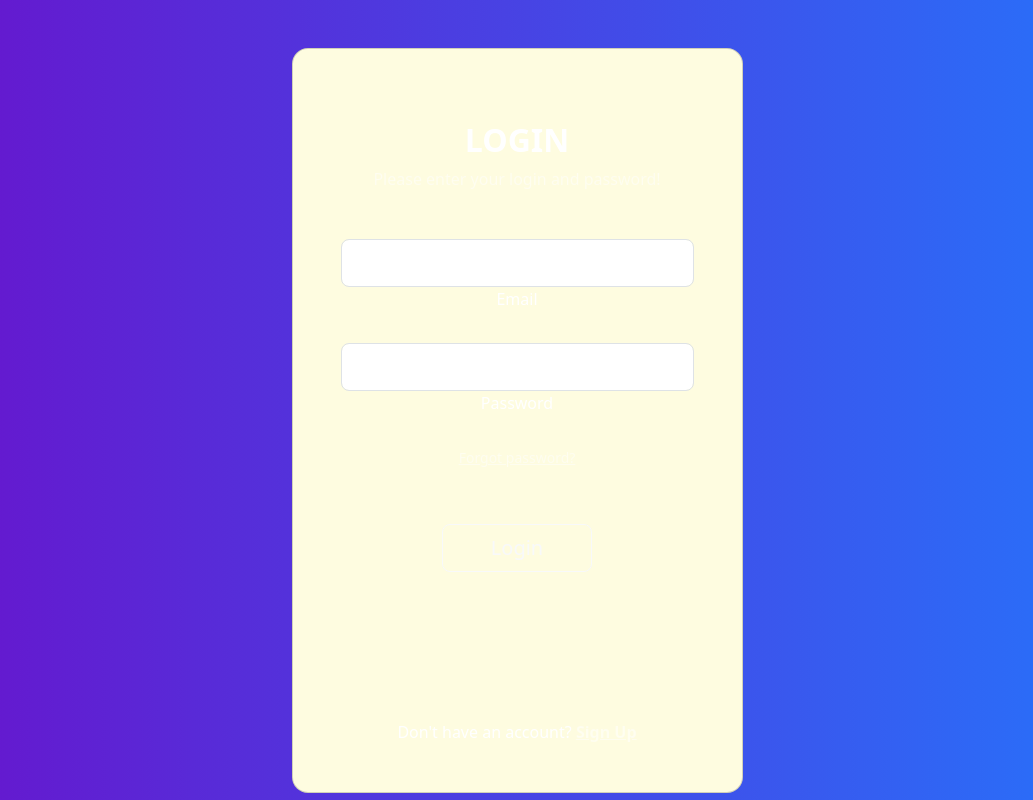
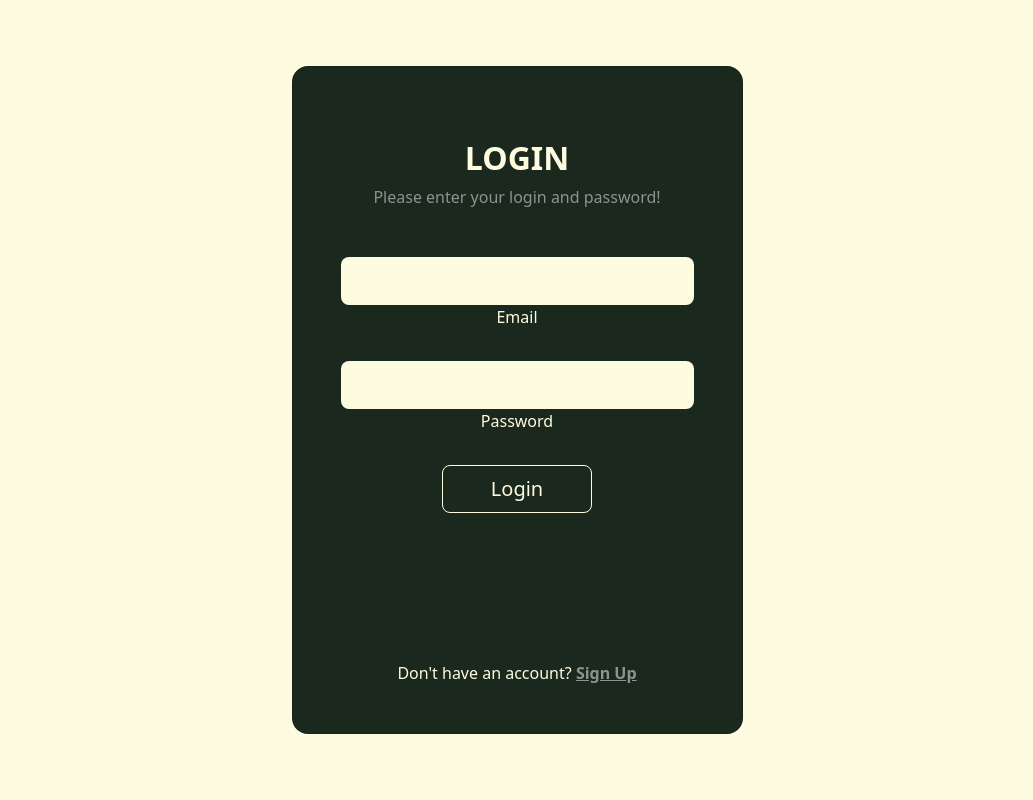
Before and after one commit to OsvaldoZunniga/projects_web1, a PHP site: page /pages/login.php in a window 1280 px wide. Shown: the whole page, without its empty margins (123-1156 px from the left). Run offline with PHP 8.4, Linux system fonts and the light colour scheme.

Commit message:
Design correction (login)

```diff
--- a/css/login.css
+++ b/css/login.css
@@ -1,17 +1,34 @@
-.gradient-custom {
-/* fallback for old browsers */
-background: #6a11cb;
 
-/* Chrome 10-25, Safari 5.1-6 */
-background: -webkit-linear-gradient(to right, rgba(106, 17, 203, 1), rgba(37, 117, 252, 1));
-
-background: linear-gradient(to right, rgba(106, 17, 203, 1), rgba(37, 117, 252, 1))
+body {
+  background: #fefce0 !important;
 }
 
-body {
-  background: #1A281E!important;
+
+.fondo {
+  background: #1A281E !important;
+  color: #fefce0 !important;
 }
 
-.fondo{
-    background: #fefce0 !important;
+
+.fondo .form-control {
+  background-color: #fefce0;
+  color: #1A281E;
+  border: none;
 }
+
+.fondo .form-control:focus {
+  background-color: #ffffff;
+  color: #1A281E;
+  box-shadow: 0 0 0 0.2rem rgba(255, 255, 255, 0.3);
+}
+
+
+.btn-outline-light {
+  border-color: #fefce0;
+  color: #fefce0;
+}
+
+.btn-outline-light:hover {
+  background-color: #fefce0;
+  color: #1A281E;
+}
--- a/pages/login.php
+++ b/pages/login.php
@@ -5,10 +5,10 @@
     <meta name="viewport" content="width=device-width, initial-scale=1.0">
     <title>Componente Bootstrap</title>
 <link href="https://cdn.jsdelivr.net/npm/bootstrap@5.3.8/dist/css/bootstrap.min.css" rel="stylesheet" integrity="sha384-sRIl4kxILFvY47J16cr9ZwB07vP4J8+LH7qKQnuqkuIAvNWLzeN8tE5YBujZqJLB" crossorigin="anonymous">
-<link href="css/login.css" rel="stylesheet"/>
+<link href="../css/login.css" rel="stylesheet"/>
 </head>
 <body>
-    <section class="vh-100 gradient-custom">
+    <section class="vh-100">
   <div class="container py-5 h-100">
     <div class="row d-flex justify-content-center align-items-center h-100">
       <div class="col-12 col-md-8 col-lg-6 col-xl-5">
@@ -29,8 +29,6 @@
                 <input type="password" id="typePasswordX" class="form-control form-control-lg" />
                 <label class="form-label" for="typePasswordX">Password</label>
               </div>
-
-              <p class="small mb-5 pb-lg-2"><a class="text-white-50" href="#!">Forgot password?</a></p>
 
               <button data-mdb-button-init data-mdb-ripple-init class="btn btn-outline-light btn-lg px-5" type="submit">Login</button>
 
```
